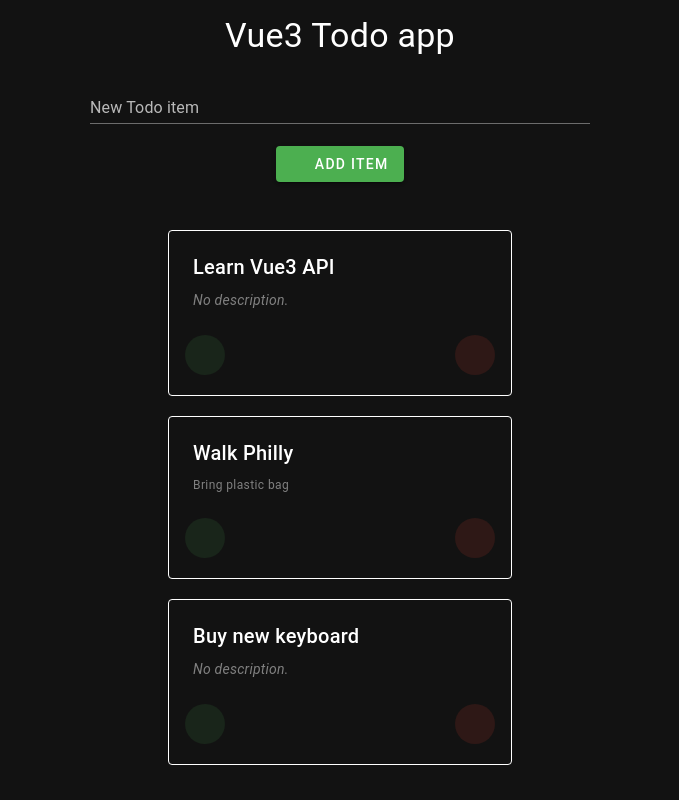
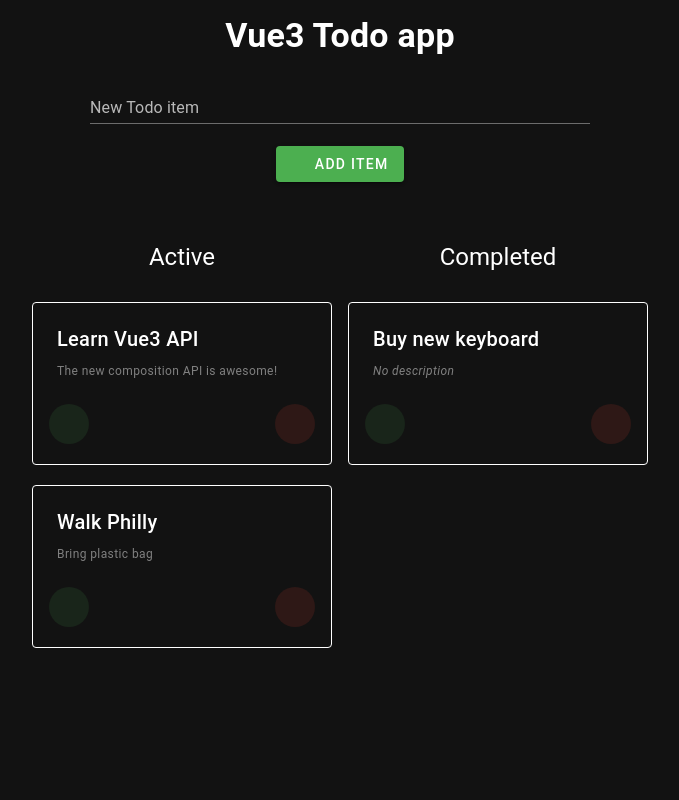
Before and after one commit to lucidkodo/vue3-todo, a Vue app in the folder buildable/: page / in a window 1280 px wide. Shown: the whole page, without its empty margins (300-979 px from the left). Built offline with nearby package versions, Linux system fonts and the light colour scheme; the HTML template or start-up script is replaced by a standard one.

Commit message:
Add new non-<script setup> tag demo
- Modularize card components

```diff
--- a/buildable/src/App.vue
+++ b/buildable/src/App.vue
@@ -1,17 +1,21 @@
+<script lang="ts">
+import { getDefaultTodos } from './helper';
+
+const defaultData = getDefaultTodos();
+const activeTodos = defaultData.filter((t) => !t.isCompleted);
+const completedTodos = defaultData.filter((t) => t.isCompleted);
+</script>
+
 <script setup lang="ts">
-import { ref, onMounted } from 'vue';
+import { ref } from 'vue';
 import TheForm from './components/TheForm.vue';
 import TheSnackbar from './components/TheSnackbar.vue';
+import TodoColumn from './components/TodoColumn.vue';
 import { TodoItem } from './types';
-import { getDefaultTodos } from './helper';
 
-onMounted(() => {
-  console.log('app mounted');
-});
-
-const showSnackbar = ref<boolean>(false);
+const showSnackbar = ref<boolean>(true);
 const snackbarMsg = ref<string>('');
-const todos = ref<TodoItem[]>(getDefaultTodos());
+const todos = ref<TodoItem[]>(activeTodos);
 
 function openSnackbar(msg?: string) {
   if (showSnackbar.value === true) {
@@ -24,6 +28,7 @@ function openSnackbar(msg?: string) {
 
 function closeSnackbar() {
   showSnackbar.value = false;
+  snackbarMsg.value = '';
 }
 
 function handleSubmit(newTodo: TodoItem) {
@@ -34,41 +39,15 @@ function handleSubmit(newTodo: TodoItem) {
 
 <template>
   <v-container class="text-center">
-    <div class="text-h4">Vue3 Todo app</div>
+    <div class="text-h4 font-weight-bold">Vue3 Todo app</div>
     <TheForm @submit="handleSubmit" />
-    <div v-if="todos.length" elevation="2" class="pa-2 text-left">
-      <div v-for="(todo, index) in todos" :key="index">
-        <v-card
-          class="mx-auto mt-5 py-3 px-2"
-          max-width="344"
-          variant="outlined"
-        >
-          <v-card-title>{{ todo.title }}</v-card-title>
-          <v-card-text v-if="todo.desc.length" class="text-caption grey-text">
-            {{ todo.desc }}
-          </v-card-text>
-          <v-card-text v-else class="grey-text">
-            <i>No description.</i>
-          </v-card-text>
-          <v-card-actions class="justify-space-between">
-            <v-btn
-              color="green"
-              variant="tonal"
-              icon="mdi-check"
-              size="small"
-            />
-            <v-btn
-              color="red"
-              variant="tonal"
-              icon="mdi-delete-outline"
-              size="small"
-            />
-          </v-card-actions>
-        </v-card>
-      </div>
+
+    <div :class="$style.content">
+      <TodoColumn columnTitle="Active" :todos="todos" />
+      <TodoColumn columnTitle="Completed" :todos="completedTodos" />
     </div>
-    <p v-else>No todo.</p>
   </v-container>
+
   <TheSnackbar
     :displaySnack="showSnackbar"
     :message="snackbarMsg"
@@ -76,8 +55,12 @@ function handleSubmit(newTodo: TodoItem) {
   />
 </template>
 
-<style lang="scss">
-.grey-text {
-  color: grey;
+<style lang="scss" module>
+.content {
+  display: flex;
+  justify-content: center;
+  align-items: stretch;
+  flex-wrap: wrap;
+  margin: 60px auto 0;
 }
 </style>
--- a/buildable/src/components/TheForm.vue
+++ b/buildable/src/components/TheForm.vue
@@ -54,6 +54,7 @@ export default {
       this.$emit('submit', this.newTodoItem);
       this.clearTitle();
       this.clearDesc();
+      this.isDescVisible = false;
     },
   },
 };
--- /dev/null
+++ b/buildable/src/components/TodoCard.vue
@@ -0,0 +1,36 @@
+<script setup lang="ts">
+import { PropType } from 'vue';
+import { TodoItem } from '../types';
+
+defineProps({
+  todo: { type: Object as PropType<TodoItem>, required: true },
+});
+</script>
+
+<template>
+  <v-card class="mx-auto mt-5 py-3 px-2" width="300" variant="outlined">
+    <v-card-title>{{ todo.title }}</v-card-title>
+    <v-card-text :class="['text-caption', todo.desc ? '' : 'no-desc']">
+      {{ todo.desc || 'No description' }}
+    </v-card-text>
+    <v-card-actions class="justify-space-between">
+      <v-btn color="green" variant="tonal" icon="mdi-check" size="small" />
+      <v-btn
+        color="red"
+        variant="tonal"
+        icon="mdi-delete-outline"
+        size="small"
+      />
+    </v-card-actions>
+  </v-card>
+</template>
+
+<style lang="scss">
+.text-caption {
+  color: gray;
+}
+
+.no-desc {
+  font-style: italic;
+}
+</style>
--- /dev/null
+++ b/buildable/src/components/TodoColumn.vue
@@ -0,0 +1,20 @@
+<script setup lang="ts">
+import { TodoItem } from '../types';
+import TodoCard from './TodoCard.vue';
+
+defineProps({
+  columnTitle: { type: String, required: true },
+  todos: { type: Array<TodoItem>, required: true },
+});
+</script>
+
+<template>
+  <div>
+    <div class="text-h5">{{ columnTitle }}</div>
+    <div v-if="todos.length" elevation="2" class="pa-2 text-left">
+      <TodoCard v-for="(todo, index) in todos" :key="index" :todo="todo" />
+    </div>
+  </div>
+</template>
+
+<style lang="scss"></style>
--- a/buildable/src/helper.ts
+++ b/buildable/src/helper.ts
@@ -10,24 +10,25 @@ export function uniqueId(): string {
 }
 
 export function getDefaultTodos(): TodoItem[] {
+  // postfix default item or else they are not unique.
   return [
     {
       id: '1-' + uniqueId(),
-      title: 'Learn Vue3 API',
+      title: 'Buy new keyboard',
       desc: '',
       isCompleted: true,
     },
     {
       id: '2-' + uniqueId(),
+      title: 'Learn Vue3 API',
+      desc: 'The new composition API is awesome!',
+      isCompleted: false,
+    },
+    {
+      id: '3-' + uniqueId(),
       title: 'Walk Philly',
       desc: 'Bring plastic bag',
       isCompleted: false,
     },
-    {
-      id: '3-' + uniqueId(),
-      title: 'Buy new keyboard',
-      desc: '',
-      isCompleted: false,
-    },
   ];
 }
```
